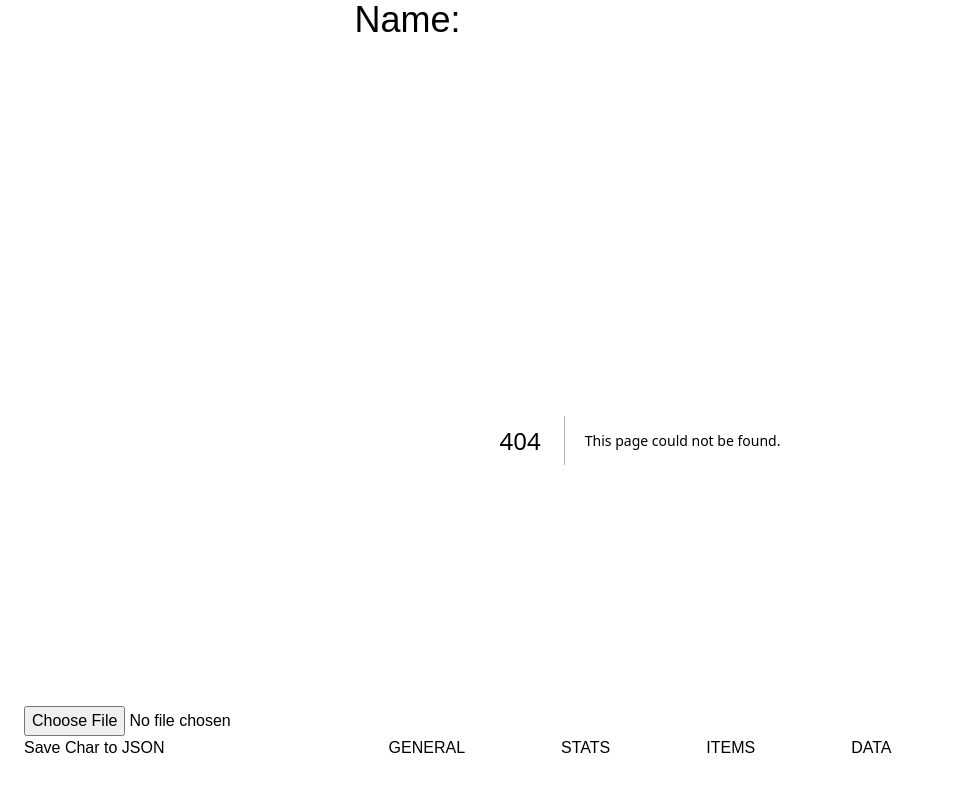
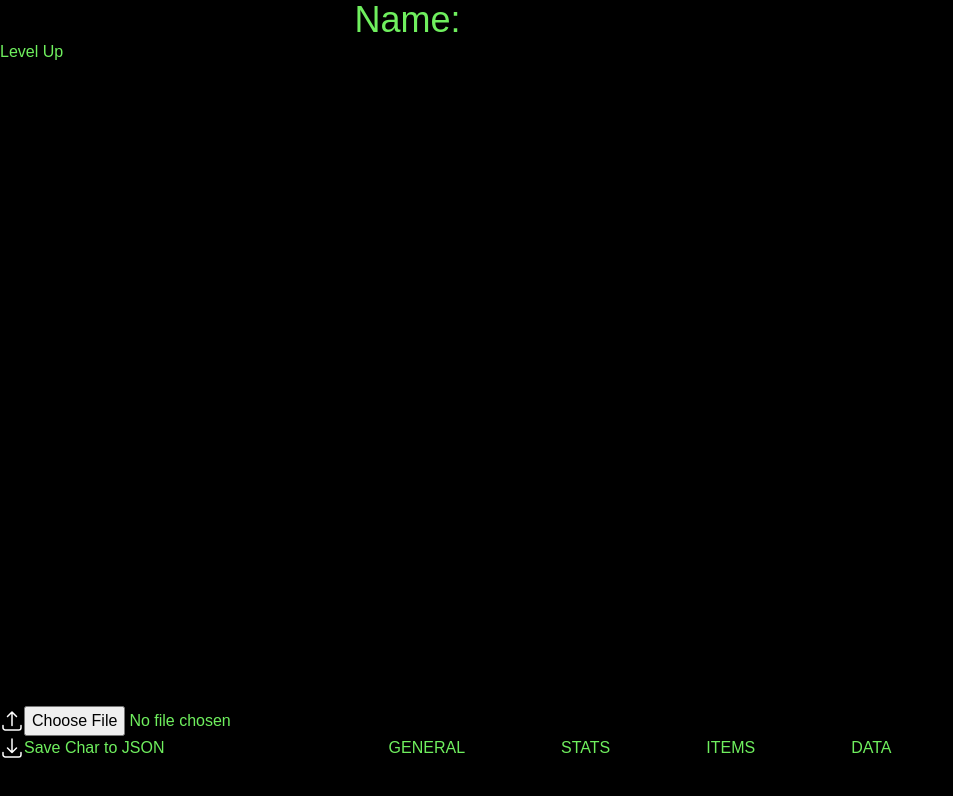
Before and after one commit to Martin-Velev/PIP-boy, a Next.js app: page /levelUp in a window 1280 px wide. Before the commit this address had no page. Shown: the top 796 px of the page, without its empty margins (0-953 px from the left). Built offline with nearby package versions, Linux system fonts and the light colour scheme.

Commit message:
reorder files

```diff
--- a/src/components/nav/generalNav.tsx
+++ b/src/app/general/generalNav.tsx
@@ -1,5 +1,5 @@
 import { NAV_HEIGHT } from '@/app/constants'
-import Nav from '@/components/nav/Nav'
+import Nav from '@/components/common/Nav'
 import { FC } from 'react'
 
 const GeneralNav: FC = () => {
--- a/src/app/general/layout.tsx
+++ b/src/app/general/layout.tsx
@@ -1,4 +1,4 @@
-import GeneralNav from '@/components/nav/generalNav'
+import GeneralNav from '@/app/general/generalNav'
 import { FC, ReactNode } from 'react'
 
 const Layout: FC<{ children: ReactNode }> = ({ children }) => {
--- a/src/app/layout.tsx
+++ b/src/app/layout.tsx
@@ -1,6 +1,6 @@
 import CharManager from '@/components/common/CharManager'
 import Header from '@/components/common/Header'
-import RootNav from '@/components/nav/rootNav'
+import RootNav from '@/app/rootNav'
 import { CharProvider } from '@/providers/CharProvider'
 import { Metadata } from 'next'
 import { Inter } from 'next/font/google'
--- /dev/null
+++ b/src/app/levelUp/page.tsx
@@ -0,0 +1,11 @@
+import React, { FC } from 'react'
+
+const Page: FC = () => {
+	return (
+		<div>
+			<h1>Level Up</h1>
+		</div>
+	)
+}
+
+export default Page
--- a/src/components/nav/rootNav.tsx
+++ b/src/app/rootNav.tsx
@@ -1,4 +1,4 @@
-import Nav from '@/components/nav/Nav'
+import Nav from '@/components/common/Nav'
 
 const RootNav = () => {
 	const routes = [
--- a/src/app/stats/layout.tsx
+++ b/src/app/stats/layout.tsx
@@ -1,4 +1,4 @@
-import StatNav from '@/components/nav/statNav'
+import StatNav from '@/app/stats/statNav'
 import { FC, ReactNode } from 'react'
 
 const Layout: FC<{ children: ReactNode }> = ({ children }) => {
--- a/src/app/stats/skills/SkillsComponent.tsx
+++ b/src/app/stats/skills/SkillsComponent.tsx
@@ -1,5 +1,4 @@
 'use client'
-
 import { SKILL_MOD_BOILERPLATE, MIN_SKILL, MAX_SKILL } from '@/rules/defaults'
 import { calculateSkillMods } from '@/rules/skills'
 import { Char } from '@/types/char'
--- a/src/components/nav/statNav.tsx
+++ b/src/app/stats/statNav.tsx
@@ -1,5 +1,5 @@
 import { NAV_HEIGHT } from '@/app/constants'
-import Nav from '@/components/nav/Nav'
+import Nav from '@/components/common/Nav'
 import { FC } from 'react'
 
 const StatNav: FC = () => {
```
Also changed, not shown: src/components/common/Nav.tsx (renamed from src/components/nav/Nav.tsx), 1 other file (tests, documents, lock files or other folders).
